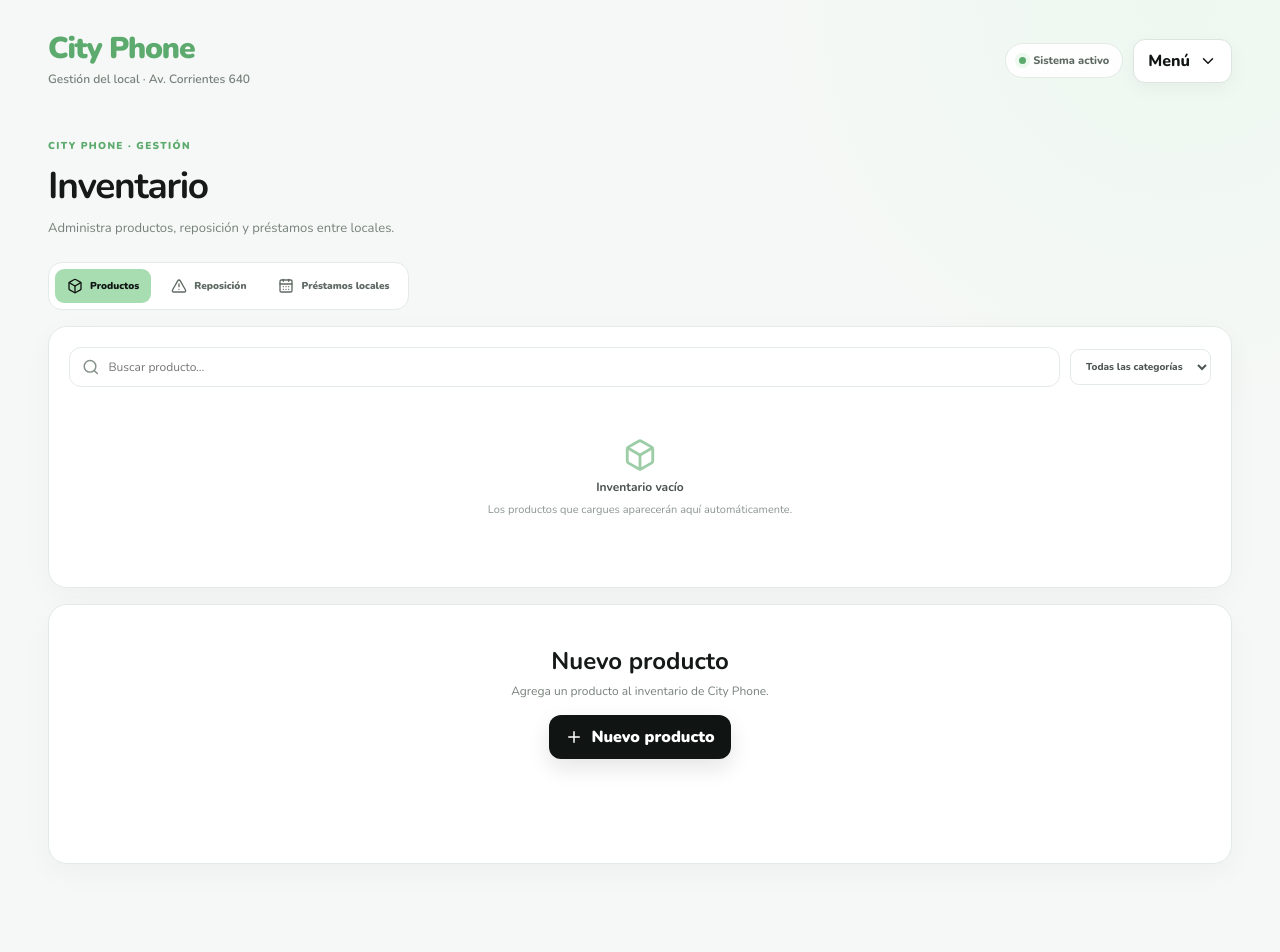
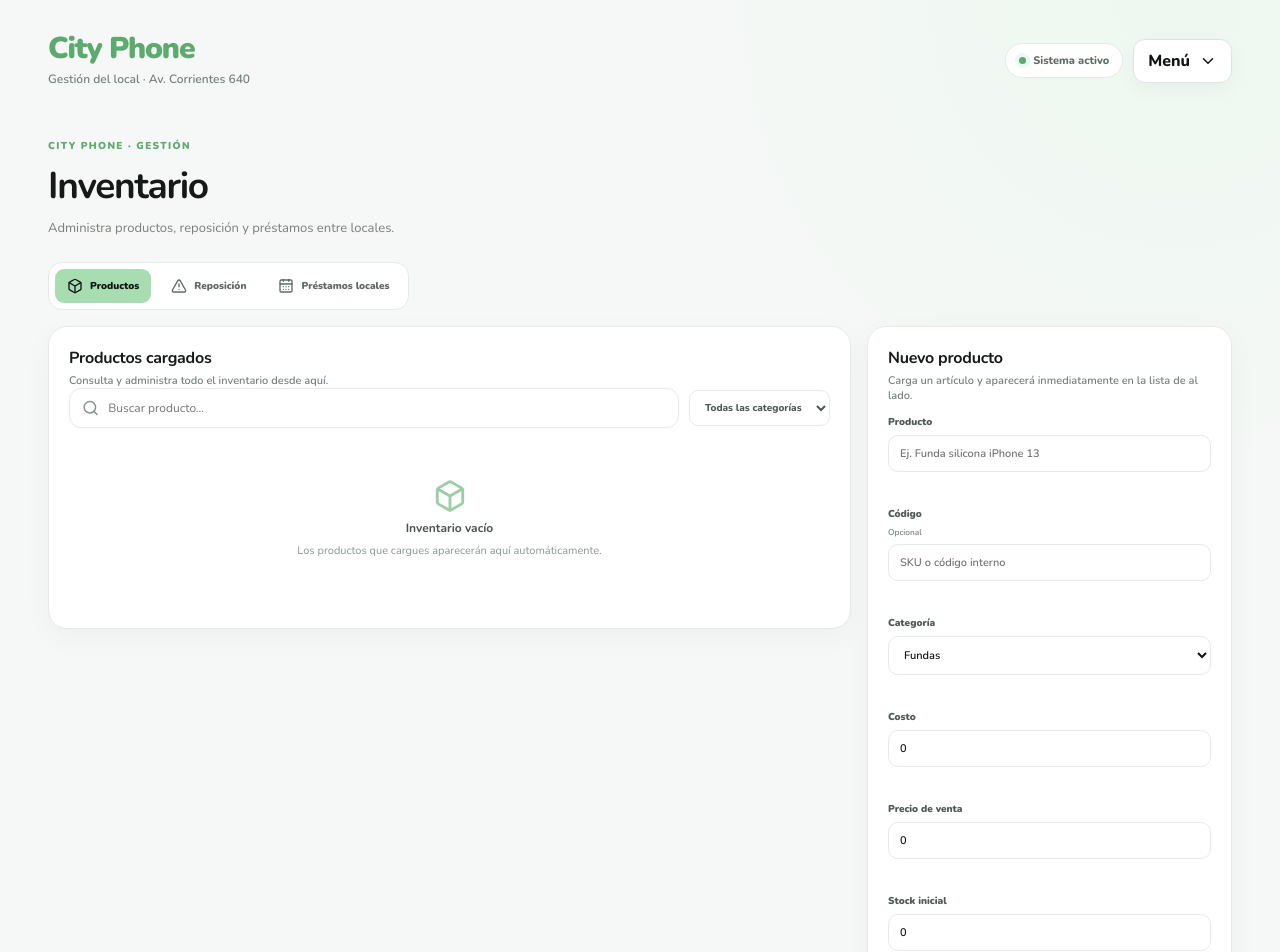
Before and after one commit to MarbellSantana/CityPhone, a Next.js app: page /inventario in a window 1280 px wide. Shown: the top 952 px of the page. Before the commit the page ends 920 px from the top, so only its background shows below. Built offline with nearby package versions, Linux system fonts and the light colour scheme.

Commit message:
Place new product form beside inventory list

```diff
--- a/app/inventario/page.tsx
+++ b/app/inventario/page.tsx
@@ -1,7 +1,7 @@
 "use client";
 
 import { FormEvent, useEffect, useMemo, useState } from "react";
-import { AlertTriangle, Box, CalendarDays, Minus, Plus, Search, Trash2, X } from "lucide-react";
+import { AlertTriangle, Box, CalendarDays, Minus, Plus, Search, Trash2 } from "lucide-react";
 import AppShell from "../components/AppShell";
 import { KEYS, LocalLoan, Product, load, money, save } from "../lib/storage";
 
@@ -11,7 +11,6 @@
 export default function InventarioPage() {
   const [products, setProducts] = useState<Product[]>([]);
   const [loans, setLoans] = useState<LocalLoan[]>([]);
-  const [open, setOpen] = useState(false);
   const [loanOpen, setLoanOpen] = useState(false);
   const [tab, setTab] = useState<Tab>("productos");
   const [search, setSearch] = useState("");
@@ -50,7 +49,6 @@
     if (!product.name || product.price < 0 || product.stock < 0) return;
     setProducts(v => [product, ...v]);
     e.currentTarget.reset();
-    setOpen(false);
   }
 
   function addLoan(e: FormEvent<HTMLFormElement>) {
@@ -83,46 +81,39 @@
       <button className={tab === "prestamos" ? "active" : ""} onClick={() => setTab("prestamos")}><CalendarDays size={16}/> Préstamos locales</button>
     </div>
 
-    {tab === "productos" && <>
-      <section className="card workspace-card">
+    {tab === "productos" && <div style={{display:"grid",gridTemplateColumns:"minmax(0,1.65fr) minmax(300px,.75fr)",gap:16,alignItems:"start"}}>
+      <section className="card workspace-card" style={{minWidth:0}}>
+        <div className="card-heading"><div><h2>Productos cargados</h2><p>Consulta y administra todo el inventario desde aquí.</p></div></div>
         <div className="toolbar-row">
           <div className="search-field grow"><Search size={18}/><input value={search} onChange={e => setSearch(e.target.value)} placeholder="Buscar producto..." /></div>
           <select className="filter-select" value={category} onChange={e => setCategory(e.target.value)}><option>Todas las categorías</option>{categories.map(c => <option key={c}>{c}</option>)}</select>
         </div>
 
         {filtered.length === 0 ? <div className="empty-state compact"><Box size={34}/><b>{products.length ? "Sin resultados" : "Inventario vacío"}</b><span>{products.length ? "Prueba con otra búsqueda o categoría." : "Los productos que cargues aparecerán aquí automáticamente."}</span></div> :
-        <div style={{display:"grid",gridTemplateColumns:"1fr",gap:12,marginTop:18}}>
-          {filtered.map(p => <article key={p.id} style={{border:"1px solid var(--border)",borderRadius:16,padding:16,background:"#fff",display:"flex",flexDirection:"column",gap:12,width:"100%",minWidth:0}}>
-            <div style={{display:"flex",flexDirection:"column",gap:8,alignItems:"flex-start"}}>
-              <div style={{minWidth:0,width:"100%"}}>
-                <h3 style={{margin:0,fontSize:15,fontWeight:900,overflowWrap:"anywhere"}}>{p.name}</h3>
-                {p.code && <small style={{display:"block",marginTop:3,color:"var(--muted)",fontWeight:700}}>{p.code}</small>}
-              </div>
-              <span style={{fontSize:9,fontWeight:900,padding:"5px 8px",borderRadius:999,background:"var(--green-soft)",color:"var(--green-dark)"}}>{p.category}</span>
+        <div style={{display:"grid",gridTemplateColumns:"1fr",gap:10,marginTop:16}}>
+          {filtered.map(p => <article key={p.id} style={{border:"1px solid var(--border)",borderRadius:14,padding:14,background:"#fff",display:"grid",gridTemplateColumns:"minmax(0,1.6fr) repeat(4,minmax(84px,.65fr)) auto",gap:12,alignItems:"center"}}>
+            <div style={{minWidth:0}}>
+              <h3 style={{margin:0,fontSize:14,fontWeight:900,overflowWrap:"anywhere"}}>{p.name}</h3>
+              <small style={{display:"block",marginTop:3,color:"var(--muted)",fontWeight:700}}>{p.category}{p.code ? ` · ${p.code}` : ""}</small>
+              {p.stock <= p.minStock && <small style={{display:"flex",alignItems:"center",gap:4,marginTop:5,color:"var(--danger)",fontWeight:900}}><AlertTriangle size={12}/> Necesita reposición</small>}
             </div>
-
-            <div style={{display:"grid",gridTemplateColumns:"1fr",gap:8}}>
-              <div style={{padding:10,borderRadius:12,background:"#f8faf8"}}><small style={{display:"block",color:"var(--muted)",fontWeight:800}}>Costo</small><strong style={{display:"block",marginTop:3}}>{money.format(p.cost)}</strong></div>
-              <div style={{padding:10,borderRadius:12,background:"#f8faf8"}}><small style={{display:"block",color:"var(--muted)",fontWeight:800}}>Precio venta</small><strong style={{display:"block",marginTop:3}}>{money.format(p.price)}</strong></div>
-              <div style={{padding:10,borderRadius:12,border:"1px solid var(--border)"}}><small style={{display:"block",color:"var(--muted)",fontWeight:800}}>Stock actual</small><strong style={{display:"block",marginTop:3,fontSize:20,color:p.stock <= p.minStock ? "var(--danger)" : "var(--black)"}}>{p.stock}</strong></div>
-              <div style={{padding:10,borderRadius:12,border:"1px solid var(--border)"}}><small style={{display:"block",color:"var(--muted)",fontWeight:800}}>Stock mínimo</small><strong style={{display:"block",marginTop:3}}>{p.minStock}</strong></div>
-            </div>
-
-            {p.stock <= p.minStock && <div style={{fontSize:10,fontWeight:900,color:"var(--danger)",display:"flex",alignItems:"center",gap:6}}><AlertTriangle size={14}/> Necesita reposición</div>}
-
-            <div style={{display:"grid",gridTemplateColumns:"1fr",gap:8,paddingTop:2}}>
-              <button className="outline-action" style={{justifyContent:"center",width:"100%"}} onClick={() => adjustStock(p.id,-1)} title="Restar stock"><Minus size={14}/> Restar stock</button>
-              <button className="outline-action" style={{justifyContent:"center",width:"100%"}} onClick={() => adjustStock(p.id,1)} title="Sumar stock"><Plus size={14}/> Sumar stock</button>
-              <button className="outline-action" style={{justifyContent:"center",width:"100%"}} onClick={() => removeProduct(p.id)} title="Eliminar"><Trash2 size={14}/> Eliminar</button>
+            <div><small style={{display:"block",color:"var(--muted)",fontWeight:800}}>Costo</small><strong>{money.format(p.cost)}</strong></div>
+            <div><small style={{display:"block",color:"var(--muted)",fontWeight:800}}>Precio</small><strong>{money.format(p.price)}</strong></div>
+            <div><small style={{display:"block",color:"var(--muted)",fontWeight:800}}>Stock</small><strong style={{color:p.stock <= p.minStock ? "var(--danger)" : "var(--black)"}}>{p.stock}</strong></div>
+            <div><small style={{display:"block",color:"var(--muted)",fontWeight:800}}>Mínimo</small><strong>{p.minStock}</strong></div>
+            <div style={{display:"flex",gap:5}}>
+              <button className="outline-action" onClick={() => adjustStock(p.id,-1)} title="Restar stock"><Minus size={14}/></button>
+              <button className="outline-action" onClick={() => adjustStock(p.id,1)} title="Sumar stock"><Plus size={14}/></button>
+              <button className="ghost-button" onClick={() => removeProduct(p.id)} title="Eliminar"><Trash2 size={14}/></button>
             </div>
           </article>)}
         </div>}
       </section>
 
-      {open && <section className="card workspace-card section-gap">
-        <div className="card-heading"><div><h2>Nuevo producto</h2><p>Carga un artículo para venderlo y controlar su stock.</p></div><button className="ghost-button" onClick={() => setOpen(false)}><X size={17}/> Cerrar</button></div>
+      <section className="card workspace-card" style={{position:"sticky",top:18}}>
+        <div className="card-heading"><div><h2>Nuevo producto</h2><p>Carga un artículo y aparecerá inmediatamente en la lista de al lado.</p></div></div>
         <form onSubmit={addProduct}>
-          <div className="form-grid">
+          <div style={{display:"grid",gridTemplateColumns:"1fr",gap:11}}>
             <label className="field-label">Producto<input name="name" required placeholder="Ej. Funda silicona iPhone 13" /></label>
             <label className="field-label">Código <small>Opcional</small><input name="code" placeholder="SKU o código interno" /></label>
             <label className="field-label">Categoría<select name="category" defaultValue="Fundas">{categories.map(c => <option key={c}>{c}</option>)}</select></label>
@@ -131,52 +122,24 @@
             <label className="field-label">Stock inicial<input name="stock" type="number" min="0" step="1" required defaultValue="0" /></label>
             <label className="field-label">Stock mínimo<input name="minStock" type="number" min="0" step="1" defaultValue="0" /></label>
           </div>
-          <button className="primary-button" type="submit">Guardar producto</button>
+          <button className="primary-button" type="submit" style={{width:"100%",justifyContent:"center",marginTop:12}}><Plus size={16}/> Guardar producto</button>
         </form>
-      </section>}
-
-      {!open && <section className="card workspace-card section-gap" style={{textAlign:"center"}}>
-        <div style={{maxWidth:520, margin:"0 auto", padding:"20px 10px"}}><h2 style={{margin:"0 0 6px"}}>Nuevo producto</h2><p style={{margin:"0 0 16px", color:"var(--muted)", fontSize:12}}>Agrega un producto al inventario de City Phone.</p><button className="primary-button" onClick={() => setOpen(true)}><Plus size={18}/> Nuevo producto</button></div>
-      </section>}
-    </>}
+      </section>
+    </div>}
 
     {tab === "reposicion" && <section className="card workspace-card">
       <div className="card-heading">
         <div><h2>Lista de reposición</h2><p>Se arma automáticamente con todo lo que está en stock mínimo o por debajo.</p></div>
         {restock.length > 0 && <div style={{textAlign:"right"}}><strong style={{display:"block",fontSize:18}}>{restock.length}</strong><small style={{color:"var(--muted)",fontWeight:800}}>productos · {restockUnits} unidades</small></div>}
       </div>
-
       {restock.length === 0 ? <div className="empty-state compact"><AlertTriangle size={32}/><b>No hay productos para reponer</b><span>Cuando un producto llegue al stock mínimo o quede por debajo, aparecerá aquí automáticamente.</span></div> :
-      <div style={{display:"grid",gridTemplateColumns:"1fr",gap:10,marginTop:16}}>
-        {restock.map((p,index) => {
-          const needed = Math.max(1, p.minStock - p.stock);
-          return <div key={p.id} style={{display:"flex",flexDirection:"column",gap:10,padding:"14px",border:"1px solid var(--border)",borderRadius:14,background:"#fff"}}>
-            <div style={{display:"flex",alignItems:"center",gap:10}}><div style={{width:30,height:30,borderRadius:10,display:"grid",placeItems:"center",background:"var(--green-soft)",fontWeight:900,color:"var(--green-dark)"}}>{index+1}</div><div style={{minWidth:0}}><b style={{display:"block",overflowWrap:"anywhere"}}>{p.name}</b><small style={{color:"var(--muted)"}}>{p.category}{p.code ? ` · ${p.code}` : ""}</small></div></div>
-            <div><small style={{display:"block",color:"var(--muted)",fontWeight:800}}>Stock actual</small><strong style={{color:"var(--danger)",fontSize:16}}>{p.stock}</strong></div>
-            <div><small style={{display:"block",color:"var(--muted)",fontWeight:800}}>Mínimo</small><strong>{p.minStock}</strong></div>
-            <div style={{padding:"10px",borderRadius:10,background:"var(--green-soft)"}}><small style={{display:"block",color:"var(--green-dark)",fontWeight:900}}>Reponer</small><strong style={{fontSize:17}}>{needed} {needed === 1 ? "unidad" : "unidades"}</strong></div>
-            <button className="outline-action" style={{width:"100%",justifyContent:"center"}} onClick={() => adjustStock(p.id,1)}><Plus size={14}/> Sumar stock</button>
-          </div>;
-        })}
-      </div>}
+      <div style={{display:"grid",gap:10,marginTop:16}}>{restock.map((p,index) => { const needed = Math.max(1,p.minStock-p.stock); return <div key={p.id} style={{display:"grid",gridTemplateColumns:"36px minmax(0,1.8fr) minmax(90px,.7fr) minmax(90px,.7fr) minmax(110px,.8fr) auto",gap:12,alignItems:"center",padding:"12px 14px",border:"1px solid var(--border)",borderRadius:14,background:"#fff"}}><div style={{width:30,height:30,borderRadius:10,display:"grid",placeItems:"center",background:"var(--green-soft)",fontWeight:900,color:"var(--green-dark)"}}>{index+1}</div><div style={{minWidth:0}}><b style={{display:"block",overflowWrap:"anywhere"}}>{p.name}</b><small style={{color:"var(--muted)"}}>{p.category}{p.code ? ` · ${p.code}` : ""}</small></div><div><small style={{display:"block",color:"var(--muted)",fontWeight:800}}>Stock actual</small><strong style={{color:"var(--danger)",fontSize:16}}>{p.stock}</strong></div><div><small style={{display:"block",color:"var(--muted)",fontWeight:800}}>Mínimo</small><strong>{p.minStock}</strong></div><div style={{padding:"8px 10px",borderRadius:10,background:"var(--green-soft)"}}><small style={{display:"block",color:"var(--green-dark)",fontWeight:900}}>Reponer</small><strong style={{fontSize:17}}>{needed} {needed===1?"unidad":"unidades"}</strong></div><button className="outline-action" onClick={()=>adjustStock(p.id,1)}><Plus size={14}/> Sumar stock</button></div>; })}</div>}
     </section>}
 
-    {tab === "prestamos" && <>
-      <section className="card workspace-card">
-        <div className="card-heading"><div><h2>Préstamos locales</h2><p>Registra productos prestados por otros locales.</p></div><button className="outline-action" onClick={() => setLoanOpen(v => !v)}><Plus size={16}/> Nuevo préstamo</button></div>
-        {loanOpen && <form onSubmit={addLoan} className="section-gap">
-          <div className="form-grid">
-            <label className="field-label">Producto<input name="product" required placeholder="Ej. Vidrio Samsung A15" /></label>
-            <label className="field-label">Fecha<input name="date" type="date" required /></label>
-            <label className="field-label">Local que lo prestó<input name="store" required placeholder="Nombre o número del local" /></label>
-          </div>
-          <div style={{display:"flex", gap:10, flexWrap:"wrap"}}><button className="primary-button" type="submit">Guardar préstamo</button><button className="outline-action" type="button" onClick={() => setLoanOpen(false)}>Cancelar</button></div>
-        </form>}
-        <div className="inventory-table">
-          <div className="inventory-head" style={{gridTemplateColumns:"1.5fr 1fr 1.3fr .6fr"}}><span>Producto</span><span>Fecha</span><span>Local</span><span>Acción</span></div>
-          {loans.length === 0 ? <div className="empty-state compact"><CalendarDays size={32}/><b>Sin préstamos registrados</b><span>Los préstamos que cargues aparecerán en esta lista.</span></div> : loans.map(l => <div className="inventory-head" key={l.id} style={{gridTemplateColumns:"1.5fr 1fr 1.3fr .6fr", textTransform:"none", fontSize:11, borderTop:"1px solid #eef2ef", color:"var(--black)", alignItems:"center"}}><span><b>{l.product}</b></span><span>{new Date(`${l.date}T00:00:00`).toLocaleDateString("es-AR")}</span><span>{l.store}</span><span><button className="outline-action" onClick={() => removeLoan(l.id)} title="Eliminar"><Trash2 size={14}/></button></span></div>)}
-        </div>
-      </section>
-    </>}
+    {tab === "prestamos" && <section className="card workspace-card">
+      <div className="card-heading"><div><h2>Préstamos locales</h2><p>Registra productos prestados por otros locales.</p></div><button className="outline-action" onClick={() => setLoanOpen(v => !v)}><Plus size={16}/> Nuevo préstamo</button></div>
+      {loanOpen && <form onSubmit={addLoan} className="section-gap"><div className="form-grid"><label className="field-label">Producto<input name="product" required placeholder="Ej. Vidrio Samsung A15" /></label><label className="field-label">Fecha<input name="date" type="date" required /></label><label className="field-label">Local que lo prestó<input name="store" required placeholder="Nombre o número del local" /></label></div><div style={{display:"flex",gap:10,flexWrap:"wrap"}}><button className="primary-button" type="submit">Guardar préstamo</button><button className="outline-action" type="button" onClick={()=>setLoanOpen(false)}>Cancelar</button></div></form>}
+      <div className="inventory-table"><div className="inventory-head" style={{gridTemplateColumns:"1.5fr 1fr 1.3fr .6fr"}}><span>Producto</span><span>Fecha</span><span>Local</span><span>Acción</span></div>{loans.length===0?<div className="empty-state compact"><CalendarDays size={32}/><b>Sin préstamos registrados</b><span>Los préstamos que cargues aparecerán en esta lista.</span></div>:loans.map(l=><div className="inventory-head" key={l.id} style={{gridTemplateColumns:"1.5fr 1fr 1.3fr .6fr",textTransform:"none",fontSize:11,borderTop:"1px solid #eef2ef",color:"var(--black)",alignItems:"center"}}><span><b>{l.product}</b></span><span>{new Date(`${l.date}T00:00:00`).toLocaleDateString("es-AR")}</span><span>{l.store}</span><span><button className="outline-action" onClick={()=>removeLoan(l.id)} title="Eliminar"><Trash2 size={14}/></button></span></div>)}</div>
+    </section>}
   </AppShell>;
 }
```
